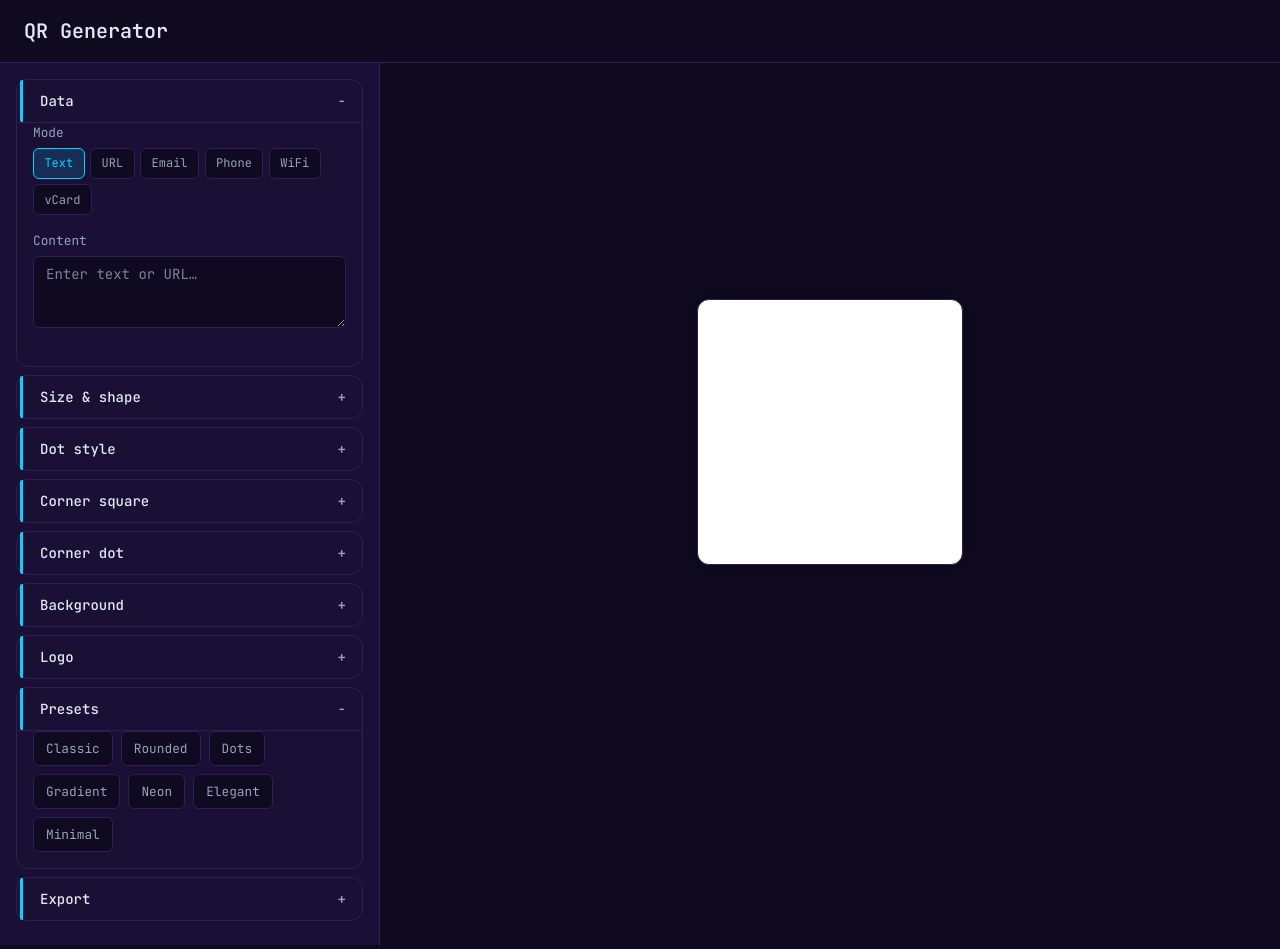
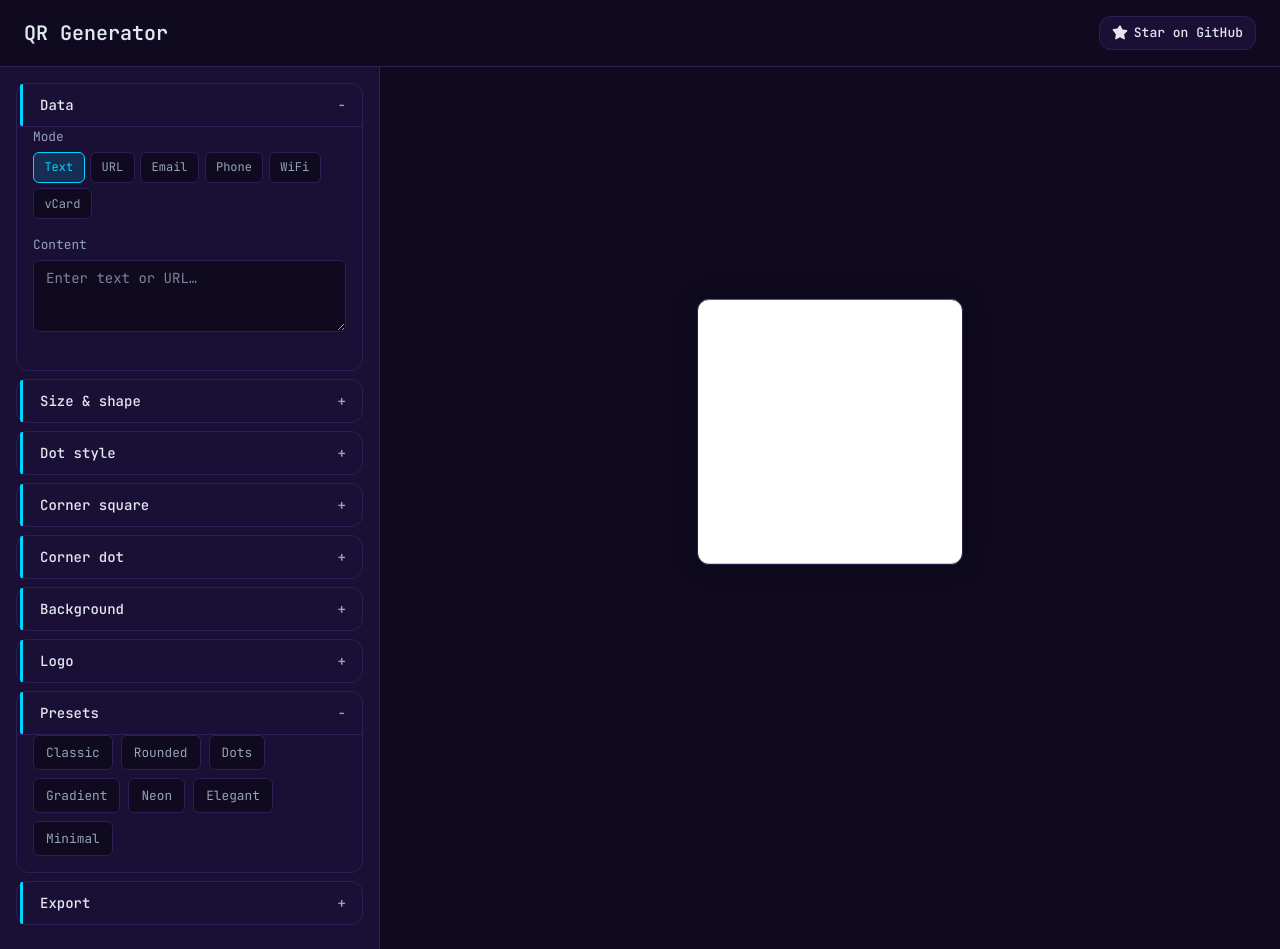
Before and after one commit to jklaze/QRgen, a website built with Vite: page index.html in a window 1280 px wide. Built offline with nearby package versions, Linux system fonts and the light colour scheme; what qr-code-styling would draw is missing.

Commit message:
feat: add GitHub star badge to header and style updates
- Introduced a GitHub star badge in the header of `index.html` to encourage users to star the project.
- Updated styles in `style.css` to enhance the header layout and added styles for the GitHub badge, including hover effects for better user interaction.

```diff
--- a/index.html
+++ b/index.html
@@ -13,6 +13,10 @@
 <body>
   <header class="header">
     <h1 class="logo">QR Generator</h1>
+    <a href="https://github.com/jklaze/QRgen" class="github-badge" target="_blank" rel="noopener noreferrer" aria-label="Star on GitHub">
+      <svg class="github-badge-icon" viewBox="0 0 16 16" width="16" height="16" aria-hidden="true"><path fill="currentColor" d="M8 .25a.75.75 0 0 1 .673.418l1.882 3.815 4.21.612a.75.75 0 0 1 .416 1.279l-3.046 2.97.719 4.192a.75.75 0 0 1-1.088.791L8 12.347l-3.766 1.98a.75.75 0 0 1-1.088-.79l.72-4.194L.818 5.374a.75.75 0 0 1 .416-1.28l4.21-.611L7.327.668A.75.75 0 0 1 8 .25Z"/></svg>
+      Star on GitHub
+    </a>
   </header>
   <main class="app">
     <!-- Hidden SVG filter for grain noise -->
--- a/src/style.css
+++ b/src/style.css
@@ -37,6 +37,9 @@ body {
 
 /* Header */
 .header {
+  display: flex;
+  align-items: center;
+  justify-content: space-between;
   padding: 1rem 1.5rem;
   border-bottom: 1px solid var(--border);
 }
@@ -45,6 +48,28 @@ body {
   font-size: 1.25rem;
   font-weight: 600;
   color: var(--text);
+}
+.github-badge {
+  display: inline-flex;
+  align-items: center;
+  gap: 0.35rem;
+  padding: 0.4rem 0.75rem;
+  font-size: 0.8125rem;
+  font-weight: 500;
+  color: var(--text);
+  background: var(--card);
+  border: 1px solid var(--border);
+  border-radius: var(--radius);
+  text-decoration: none;
+  transition: background 0.2s, border-color 0.2s, color 0.2s;
+}
+.github-badge:hover {
+  background: var(--card-hover);
+  border-color: var(--accent);
+  color: var(--accent);
+}
+.github-badge-icon {
+  flex-shrink: 0;
 }
 
 /* Two-column layout – sidebar left, preview right */
```
